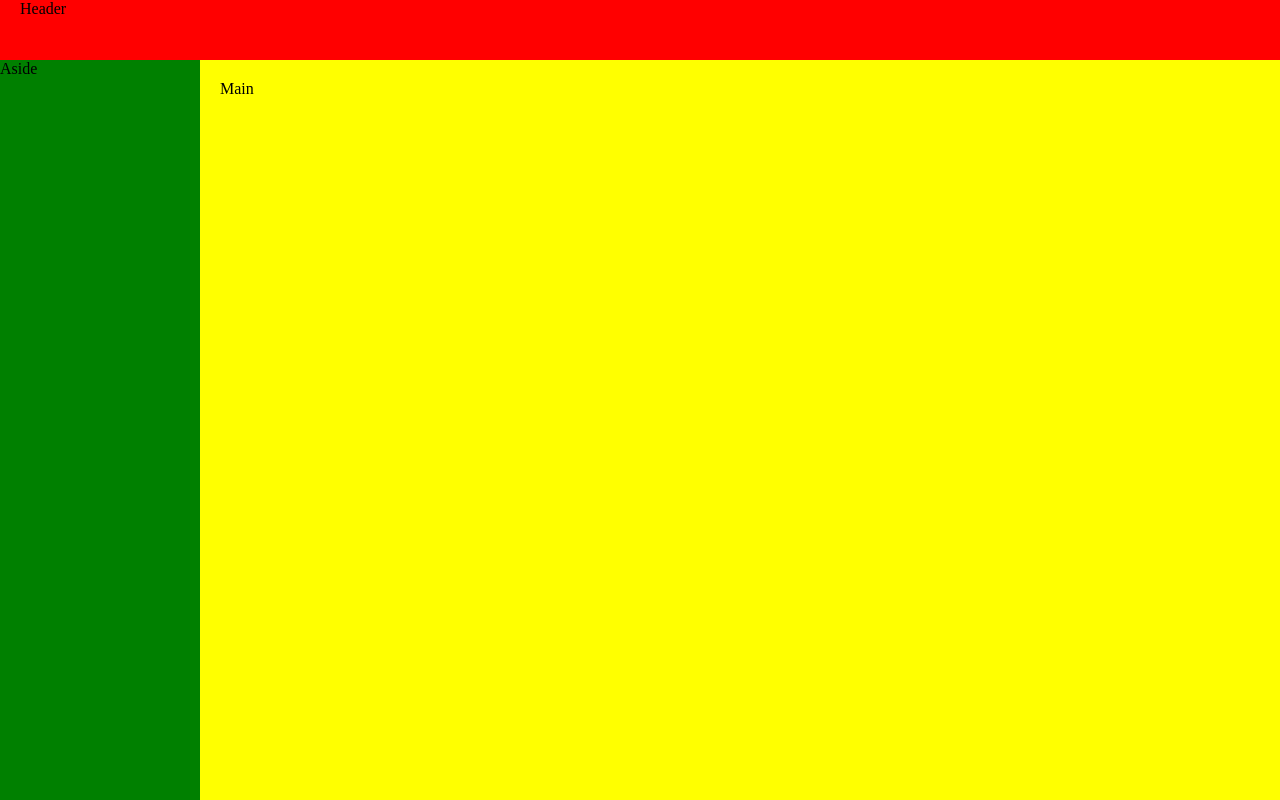
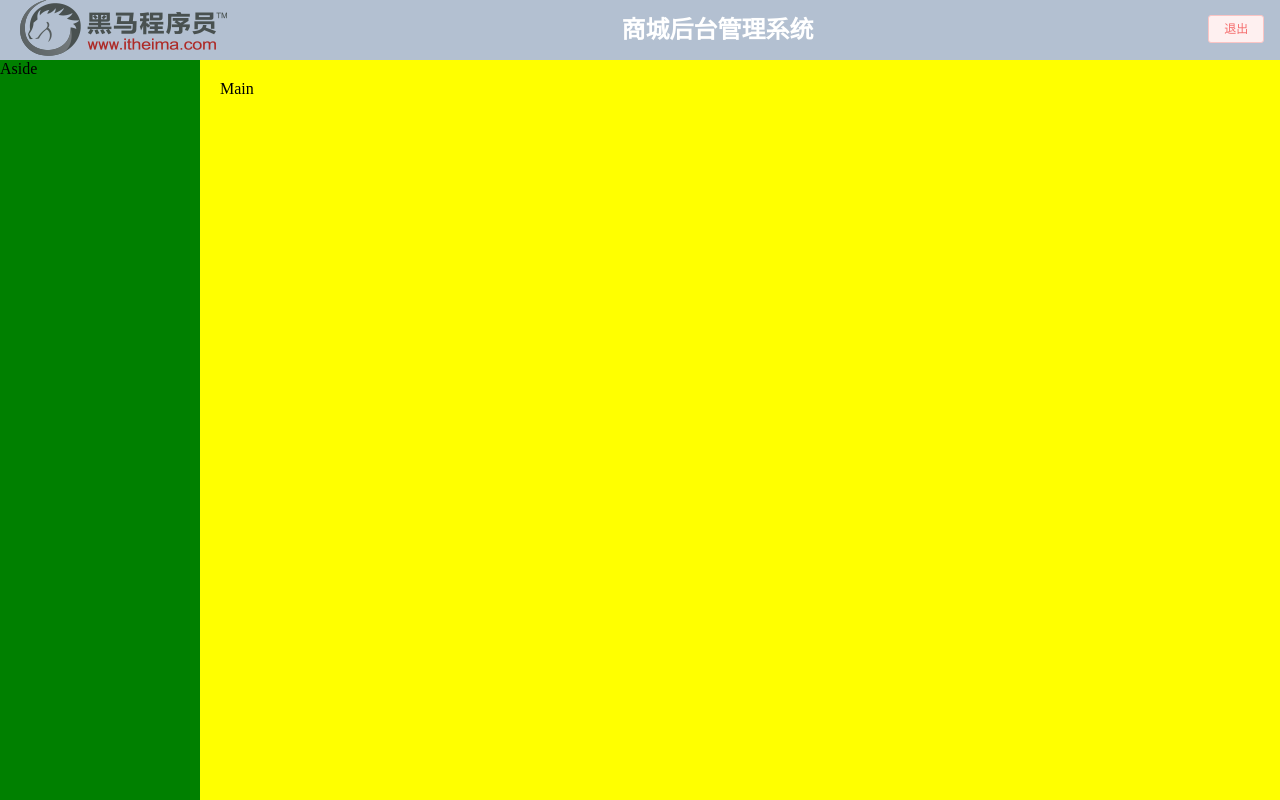
Before and after one commit to V587LiLiNing/3.1shopmanager, a Vue app: page / in a window 1280 px wide. Built offline with nearby package versions, Linux system fonts and the light colour scheme.

Commit message:
头部样式调整

```diff
--- a/src/components/home.vue
+++ b/src/components/home.vue
@@ -1,6 +1,18 @@
 <template>
   <el-container class="container">
-    <el-header>Header</el-header>
+    <el-header>
+      <el-row>
+        <el-col :span="4">
+          <img src="@/assets/logo.png" alt="图片加载失败" />
+        </el-col>
+        <el-col :span="19" class="middle">
+          <h2>商城后台管理系统</h2>
+        </el-col>
+        <el-col :span="1">
+           <el-button type="danger" class="logout" size="mini" plain>退出</el-button>
+        </el-col>
+      </el-row>
+    </el-header>
     <el-container>
       <el-aside class="aside" width="200px">Aside</el-aside>
       <el-main class="main">Main</el-main>
@@ -8,12 +20,12 @@
   </el-container>
 </template>
 <script>
-export default {};
+export default {}
 </script>
 <style>
 .container {
   height: 100%;
-  background-color: red;
+  background-color: #b3c0d1;
 }
 .aside {
   background-color: green;
@@ -21,4 +33,12 @@ export default {};
 .main {
   background-color: yellow;
 }
+.middle {
+    line-height: 60px;
+    text-align: center;
+    color: #fff;
+}
+.logout {
+    margin-top: 15px;
+}
 </style>
```
Also changed, not shown: src/assets/logo.png (added).
